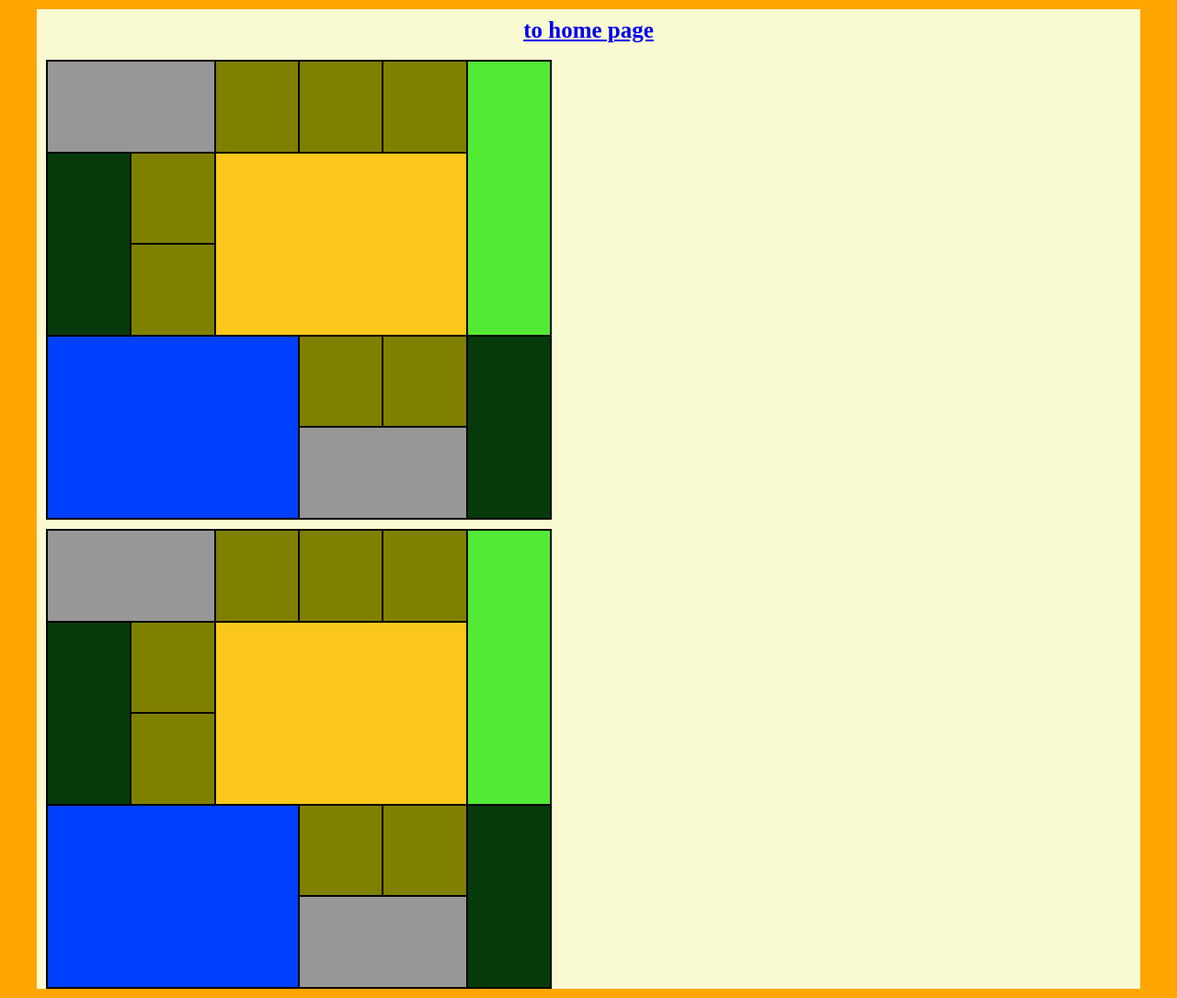
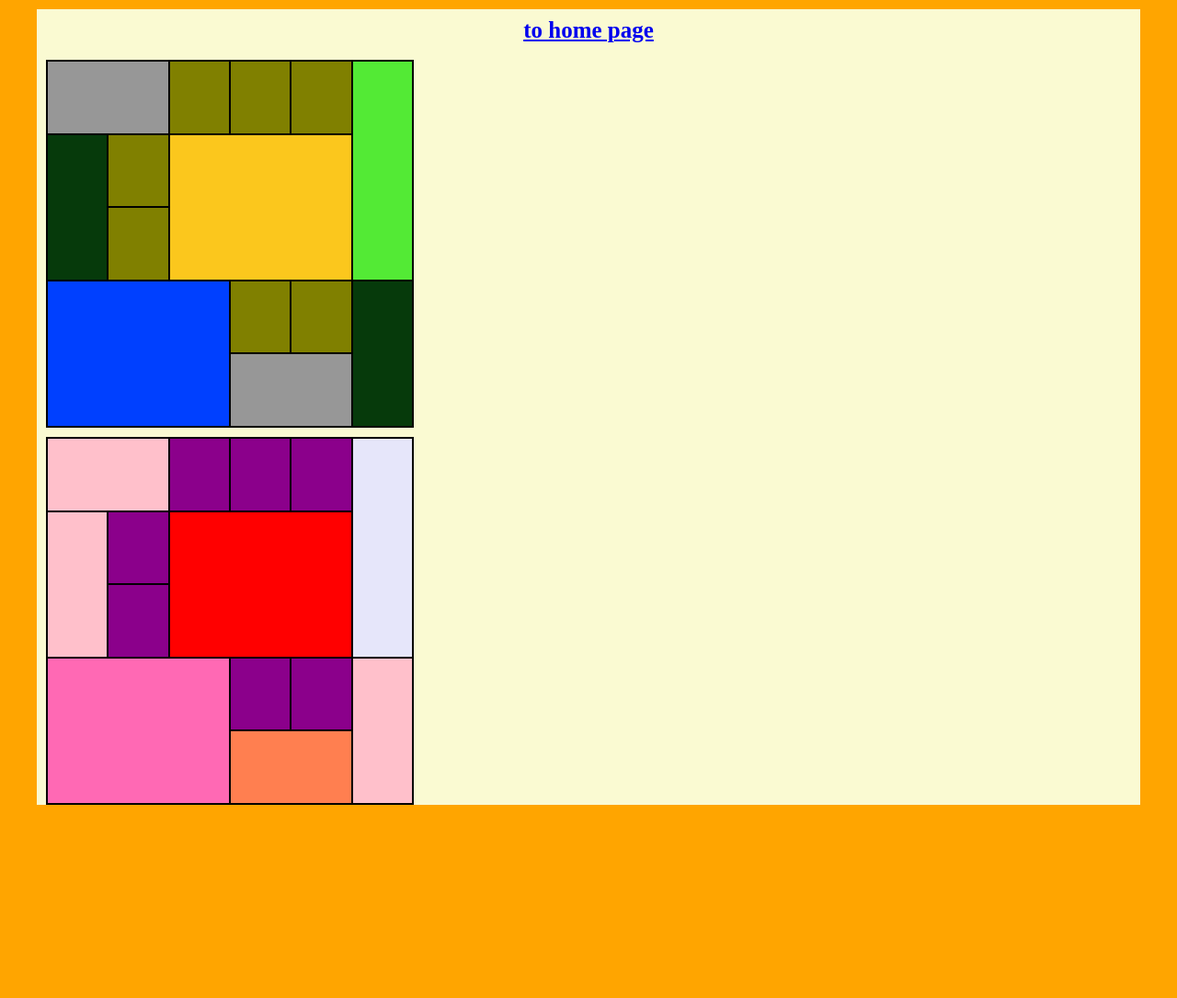
Before and after one commit to Elmimira/hw4, a plain HTML site: page table.html in a window 1280 px wide. Shown: the whole page at 92% size. After the commit the page ends 885 px from the top, so only its background shows below. Drawn offline with Linux system fonts and the light colour scheme.

Commit message:
changing colors

```diff
--- a/css/style.css
+++ b/css/style.css
@@ -99,8 +99,8 @@ td {
 }
 
 .mondrian {
-    width: 550px;
-    height: 500px;
+    width: 400px;
+    height: 400px;
 }
 
 .table_one {
@@ -125,4 +125,28 @@ td {
 
 .table_six {
     background: rgba(27, 230, 0, 0.744);
+    }
+
+.color_pink {
+        background: pink;
+    }
+
+.color_darkmagenta {
+    background: darkmagenta;
 }
+
+.color_red {
+    background: red;
+}
+
+.color_lavender {
+    background: lavender;
+}
+
+.color_hotpink {
+    background: hotpink;
+}
+
+.color_coral {
+    background: coral;
+}
--- a/table.html
+++ b/table.html
@@ -42,28 +42,28 @@
         </table>
         <table class="mondrian">
             <tr>
-                <td colspan="2" class="table_one"></td>
-                <td class="table_four"></td>
-                <td class="table_four"></td>
-                <td class="table_four"></td>
-                <td rowspan="3" class="table_six"></td>
+                <td colspan="2" class="color_pink"></td>
+                <td class="color_darkmagenta"></td>
+                <td class="color_darkmagenta"></td>
+                <td class="color_darkmagenta"></td>
+                <td rowspan="3" class="color_lavender"></td>
             </tr>
             <tr>
-                <td rowspan="2" class="table_two"></td>
-                <td class="table_four"></td>
-                <td rowspan="2" colspan="3" class="table_five"></td>
+                <td rowspan="2" class="color_pink"></td>
+                <td class="color_darkmagenta"></td>
+                <td rowspan="2" colspan="3" class="color_red"></td>
             </tr>
             <tr>
-                <td class="table_four"></td>
+                <td class="color_darkmagenta"></td>
             </tr>
             <tr>
-                <td rowspan="2" colspan="3" class="table_three"></td>
-                <td class="table_four"></td>
-                <td class="table_four"></td>
-                <td rowspan="2" class="table_two"></td>
+                <td rowspan="2" colspan="3" class="color_hotpink"></td>
+                <td class="color_darkmagenta"></td>
+                <td class="color_darkmagenta"></td>
+                <td rowspan="2" class="color_pink"></td>
             </tr>
             <tr>
-                <td colspan="2" class="table_one"></td>
+                <td colspan="2" class="color_coral"></td>
             </tr>
         </table>
     </div>
```
